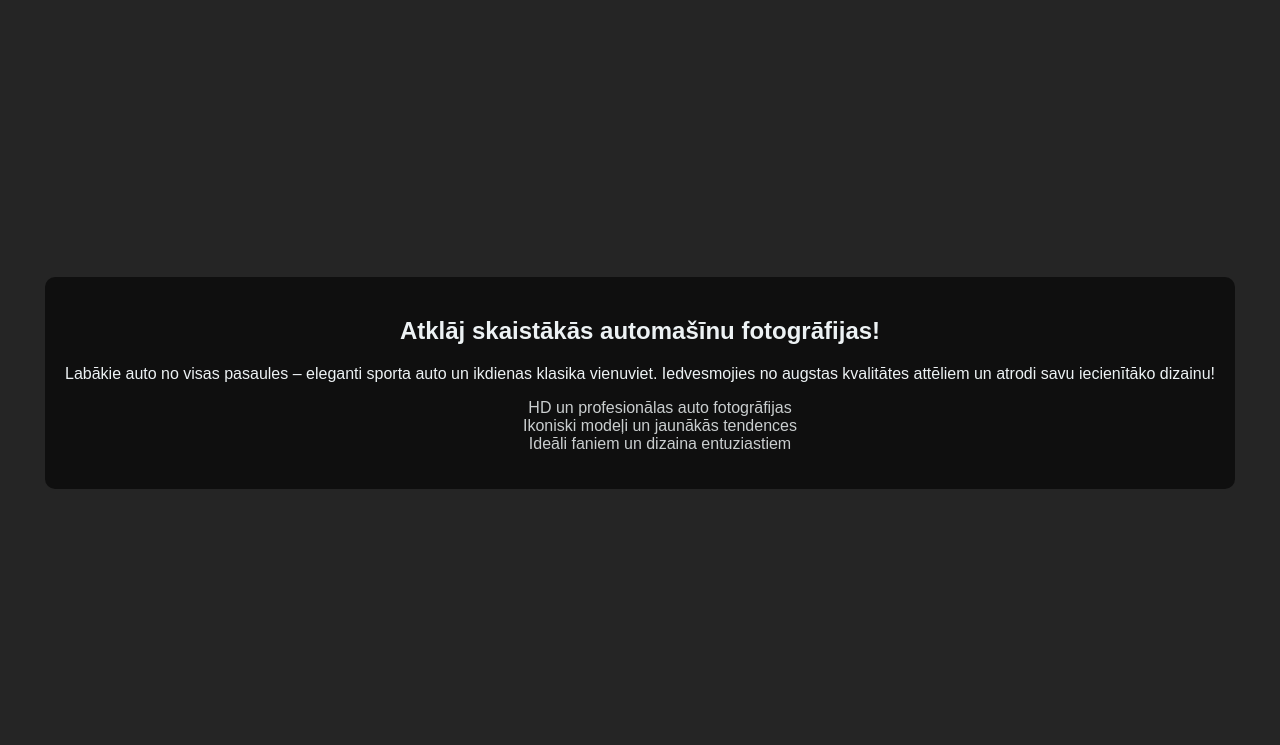
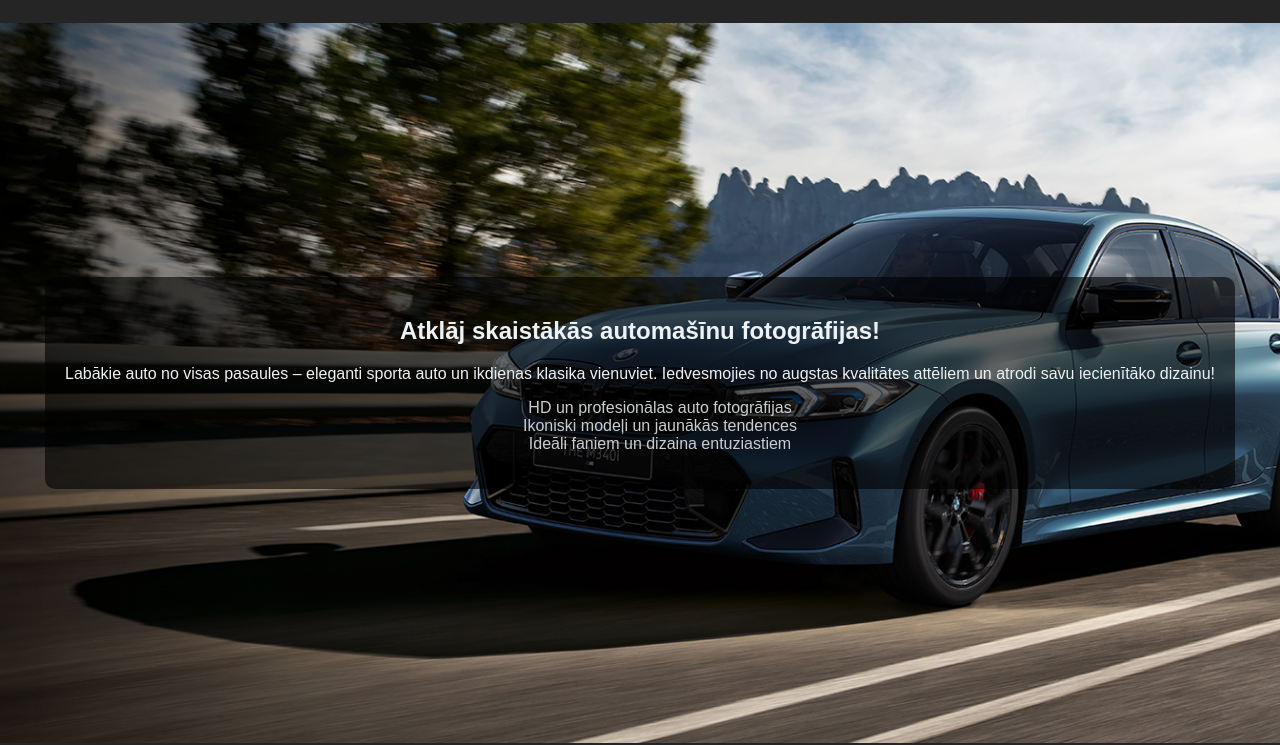
Before and after one commit to 23DP3NKata/fetchcatfact, a plain HTML site: page index.html in a window 1280 px wide. Shown: the part 83-828 px from the top of the page. Drawn offline with Linux system fonts and the light colour scheme.

Commit message:
main image bugfix

```diff
--- a/src/css/main.css
+++ b/src/css/main.css
@@ -82,7 +82,7 @@ li {
 }
 
 #hero {
-    background-image: url("src/images/main-image.jpg");
+    background-image: url("/src/images/main-image.jpg");
     background-size: cover;
     background-position: center;
     height: 85vh;
```
